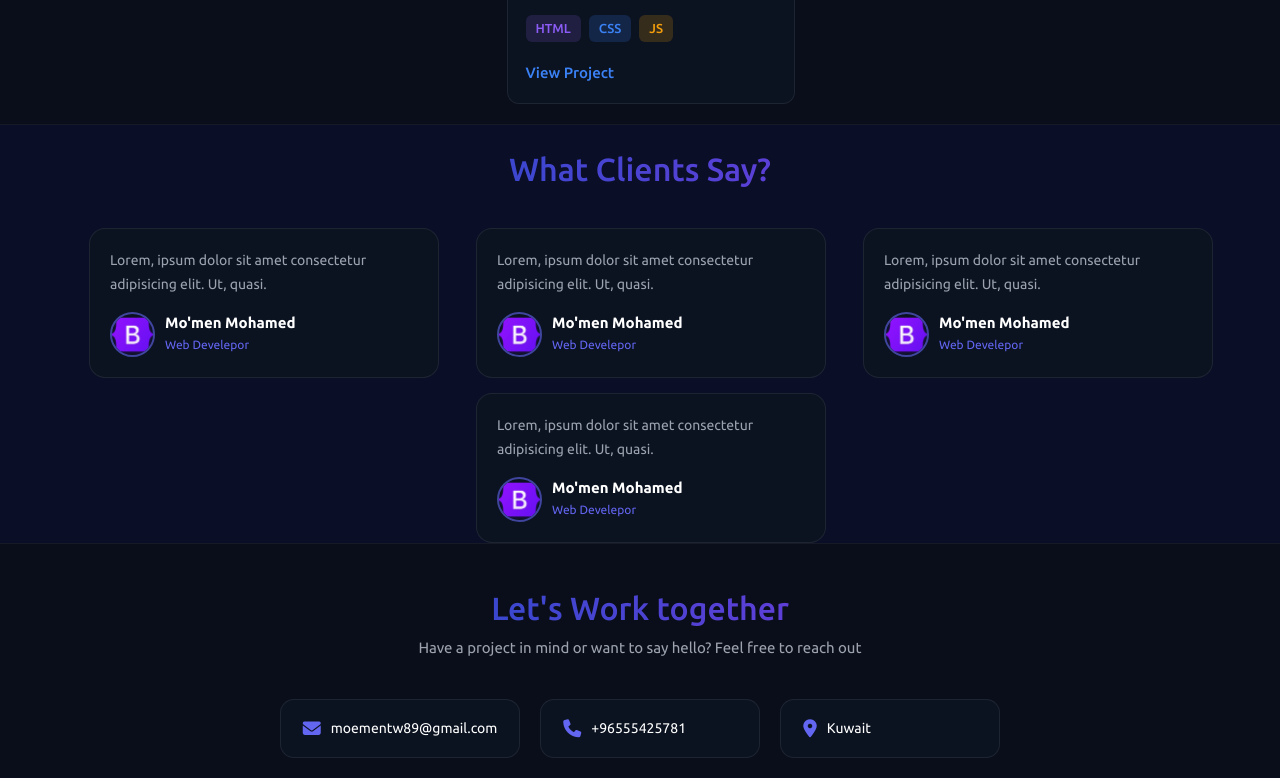
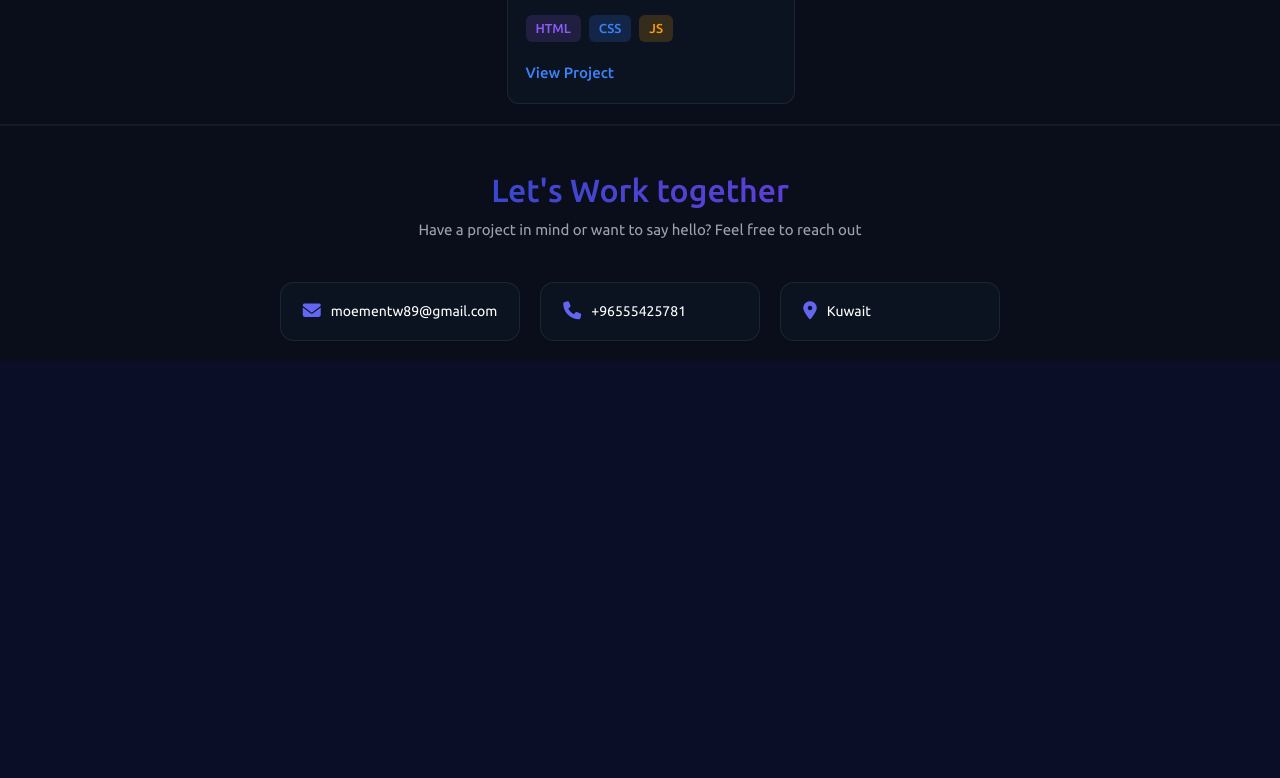
Before and after one commit to ProgMoemen/Momen-Portofolio, a plain HTML site: page index.html in a window 1280 px wide. Shown: the part 2449-3227 px from the top of the page. After the commit the page ends 2810 px from the top, so only its background shows below. Drawn offline with nearby package versions, Linux system fonts and the light colour scheme.

Commit message:
first_update

```diff
--- a/index.html
+++ b/index.html
@@ -269,7 +269,7 @@
         </div>
      </section>
     <!-- clients review -->
-    <section class="clients " id="clients">
+    <section class="clients d-none" id="clients">
         <h2 data-ar="ماذا يقول العملاء؟" data-en="What Clients Say?">What Clients Say?</h2>
         <div class="clients-review">
             <div class="comments">
```
